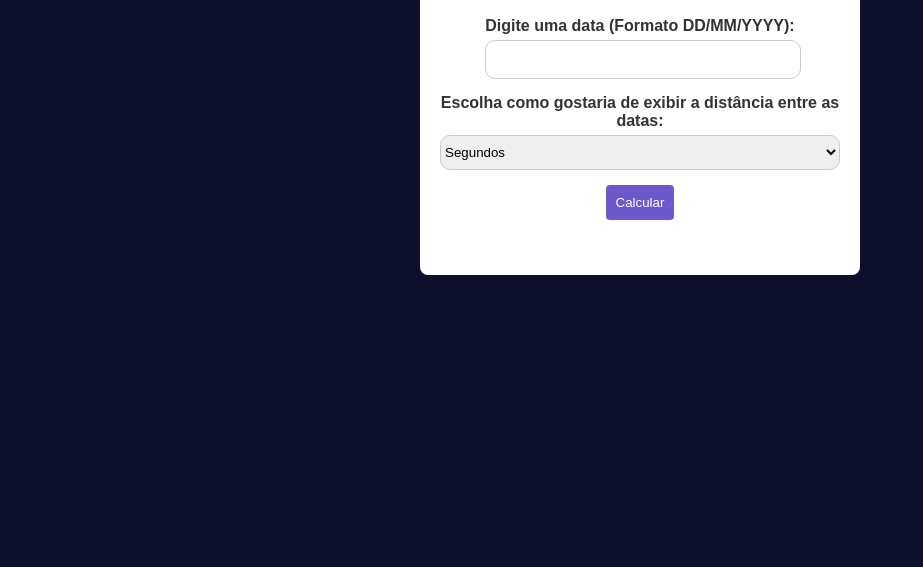
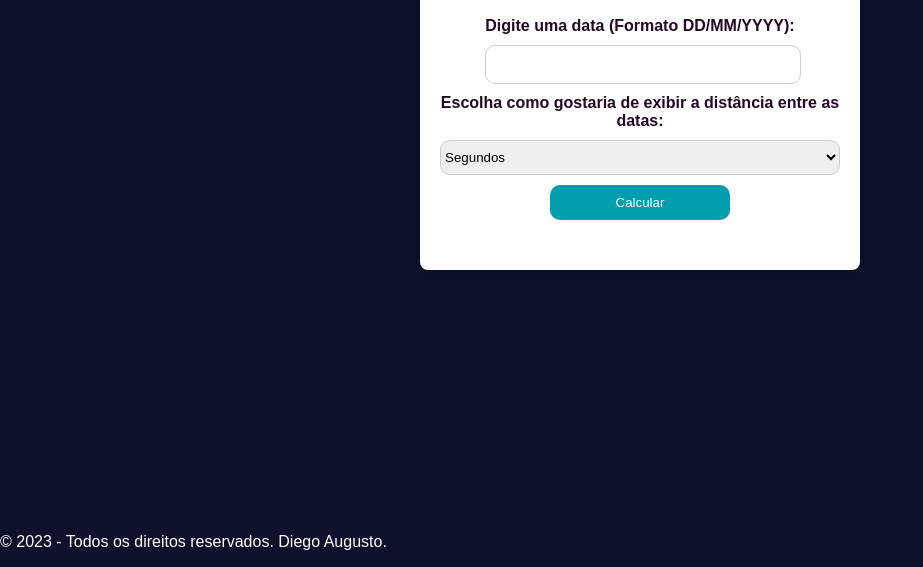
Before and after one commit to DiegoDsantos01/timeDistance.github.io, a plain HTML site: page index.html in a window 1280 px wide. Shown: the part 283-850 px from the top of the page, without its empty margins (0-923 px from the left). Before the commit the page ends 800 px from the top, so only its background shows below. Drawn offline with Linux system fonts and the light colour scheme.

Commit message:
Adicionei um rodapé

```diff
--- a/index.html
+++ b/index.html
@@ -37,5 +37,8 @@
           <div class="result" id="result"></div>
         </div>
       </div>
+      <footer>
+          <p>&copy; 2023 - Todos os direitos reservados. Diego Augusto.</p>
+      </footer>
 </body>
 </html>
--- a/timeDistance.css
+++ b/timeDistance.css
@@ -30,7 +30,7 @@ body {
     padding: 20px;
     width: 400px;
     text-align: center;
-    color: #333333;
+    color: #230924;
   }
 
   .card h1 {
@@ -40,14 +40,14 @@ body {
   }
 
   .form-group {
-    margin-bottom: 15px;
+    margin-bottom: 10px;
   }
 
   .form-group label {
     display: block;
-    margin-bottom: 5px;
+    margin-bottom: 10px;
     font-weight: bold;
-    color: #333333;
+    color: #230924;
   }
 
   .form-group input[type="text"],
@@ -60,17 +60,17 @@ body {
 
   .form-group button {
     display: block;
-    width: 100%;
+    width: 180px;
     padding: 10px;
-    background-color: #6a5acd;
+    background-color: #009eaf;
     color: #fff;
     border: none;
-    border-radius: 4px;
+    border-radius: 10px;
     cursor: pointer;
   }
 
   .form-group button:hover {
-    background-color: #9370db;
+    background-color: #ff680a;
   }
 
   .result {
```
